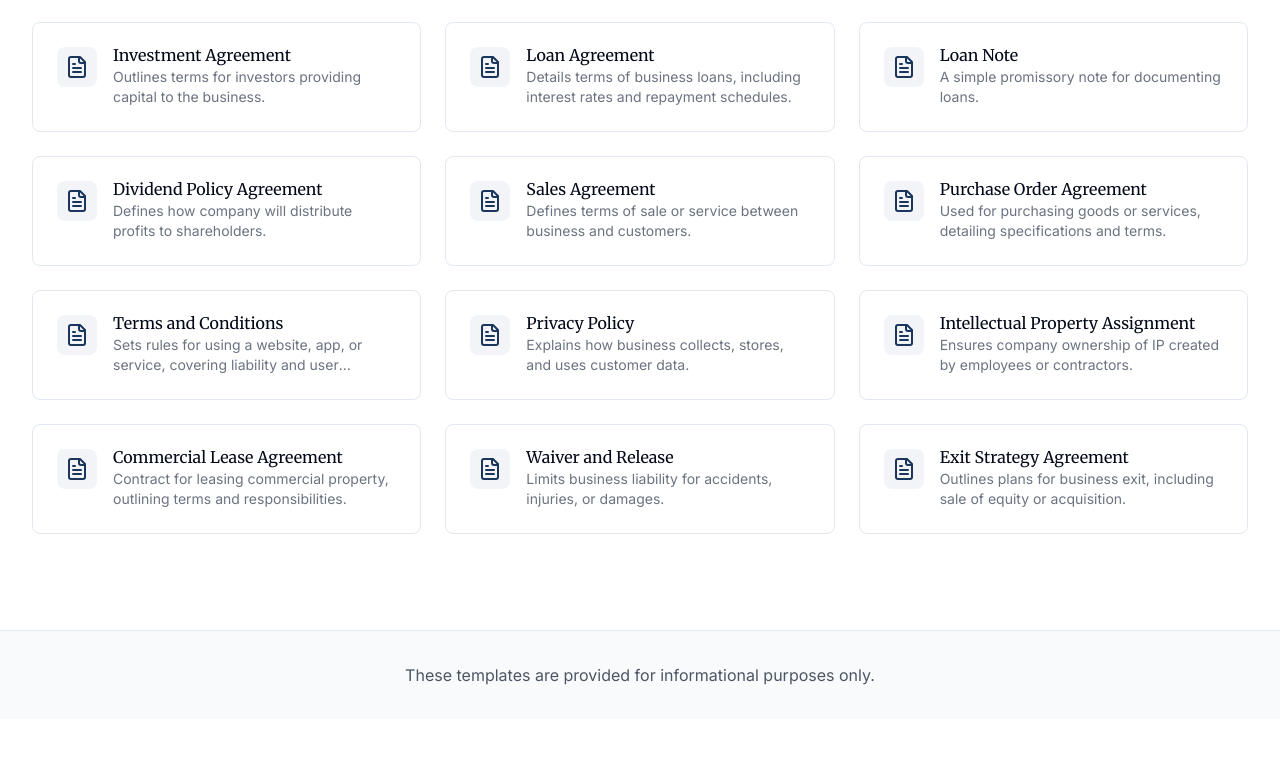
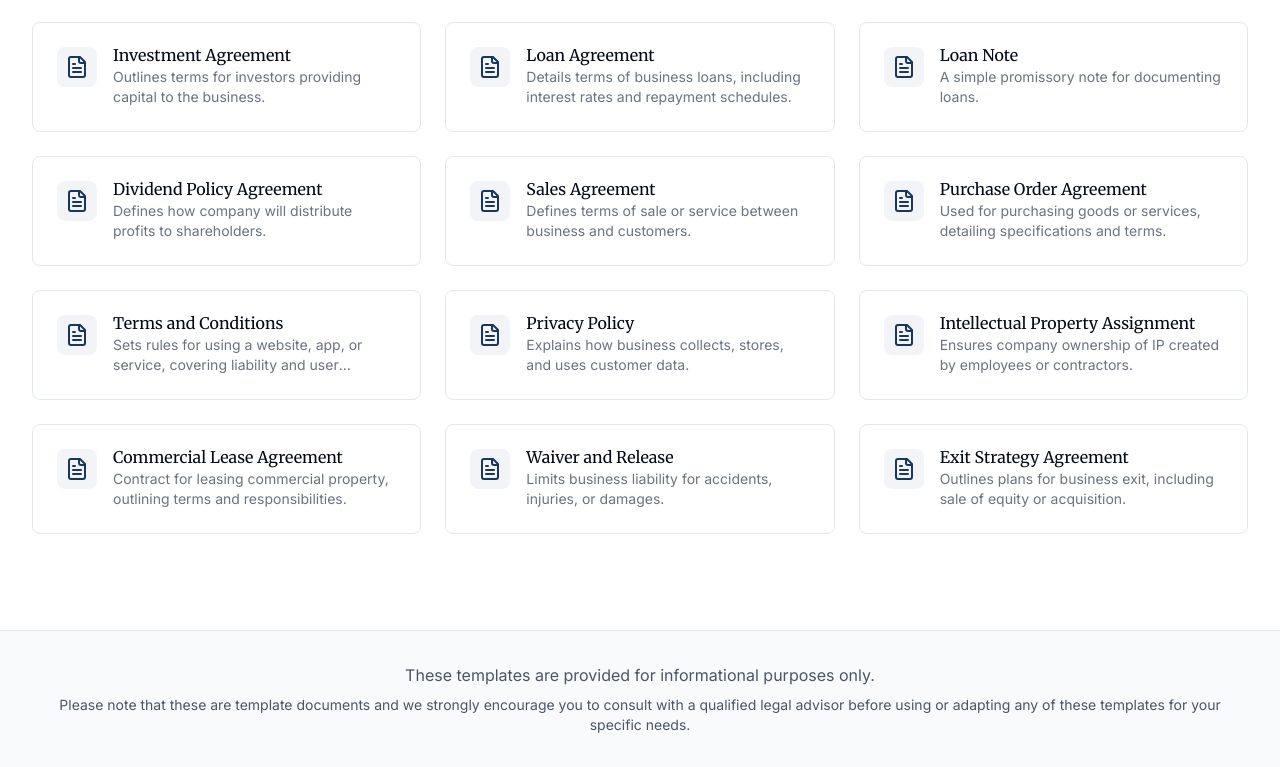
Before and after one commit to RohithK25/Easy-Legal, a React (Vite) app: page / in a window 1280 px wide. Shown: the part 673-1440 px from the top of the page. Before the commit the page ends 1392 px from the top, so only its background shows below. Built offline with nearby package versions, Linux system fonts and the light colour scheme.

Commit message:
Add footer note about legal advice
Included a note in the footer of the application, advising users that the templates are for informational purposes only and encouraging them to consult a legal advisor if needed.
[skip gpt_engineer]

```diff
--- a/src/pages/Index.tsx
+++ b/src/pages/Index.tsx
@@ -47,8 +47,11 @@ const Index = () => {
 
       <footer className="border-t py-8 mt-12 bg-gray-50">
         <div className="container">
-          <p className="text-center text-gray-600">
+          <p className="text-center text-gray-600 mb-2">
             These templates are provided for informational purposes only.
+          </p>
+          <p className="text-center text-gray-600 text-sm">
+            Please note that these are template documents and we strongly encourage you to consult with a qualified legal advisor before using or adapting any of these templates for your specific needs.
           </p>
         </div>
       </footer>
```
